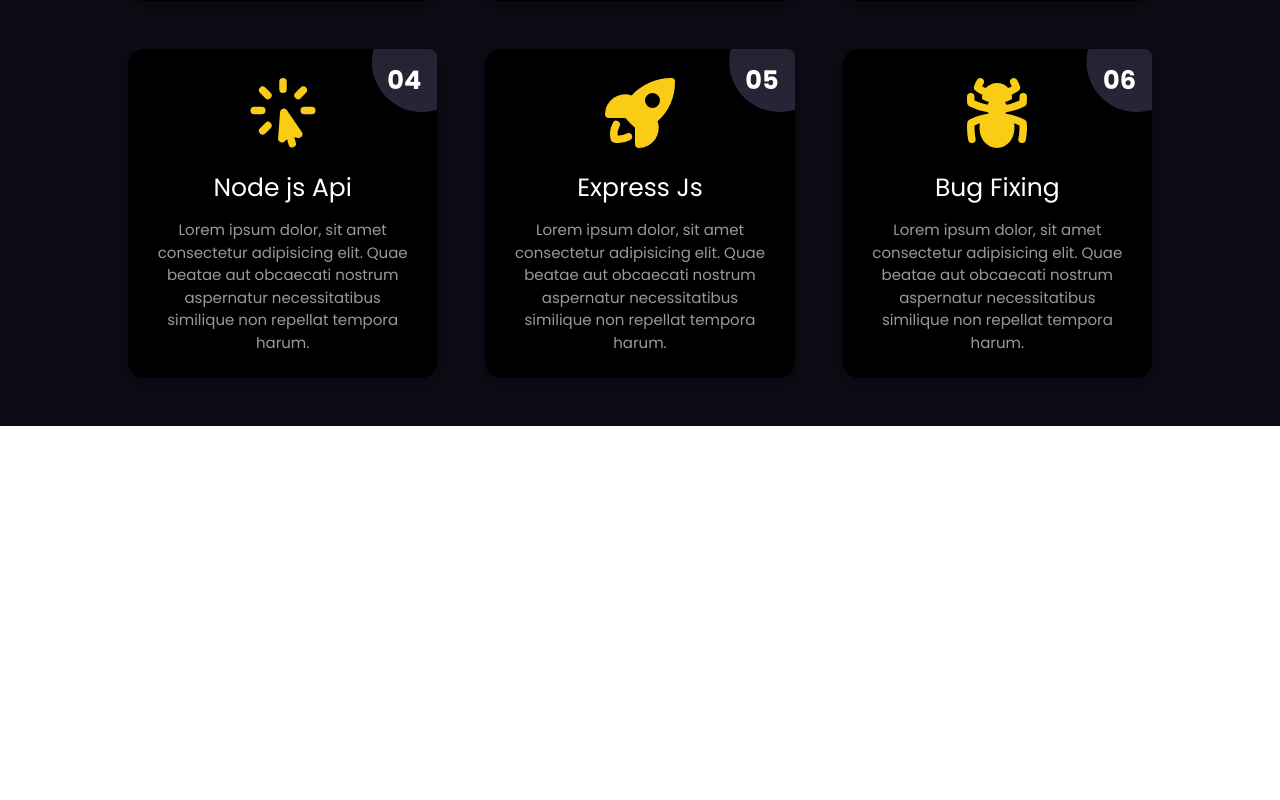
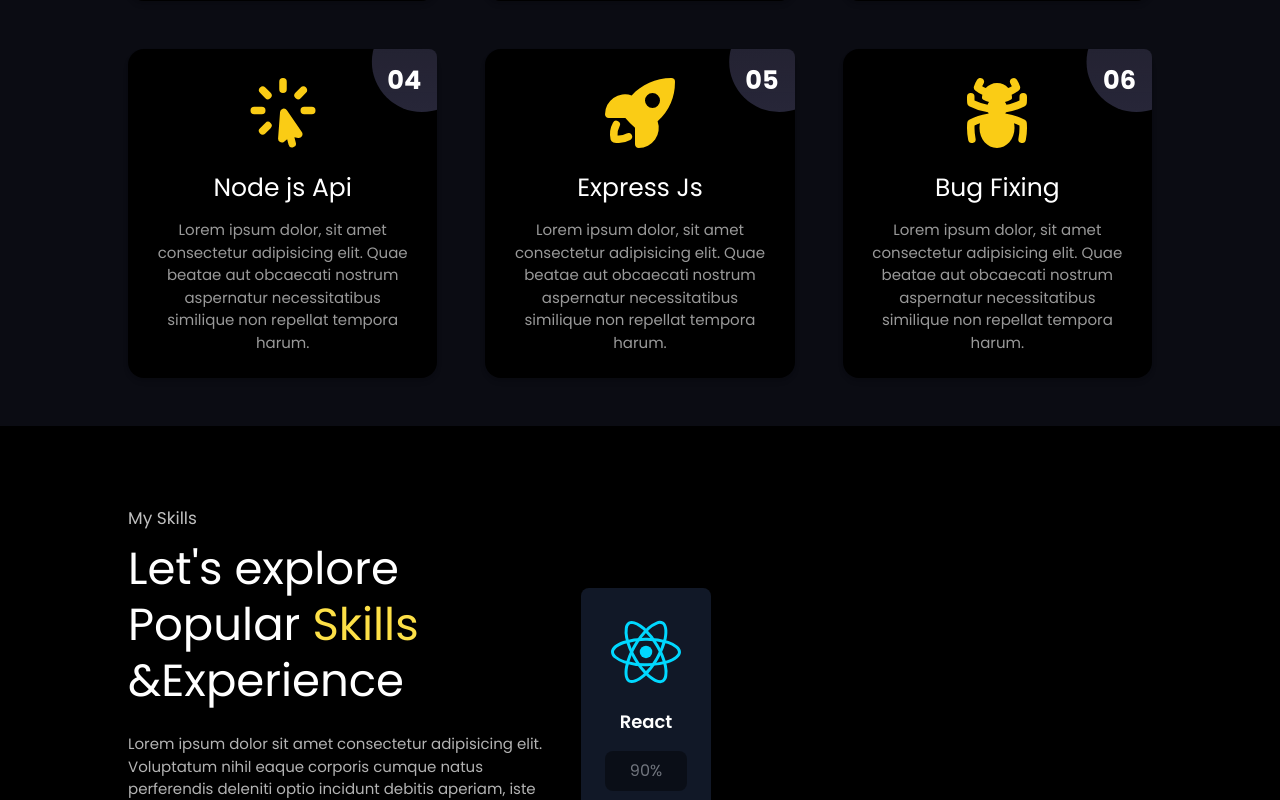
Before and after one commit to pablex72/portfolio-next-pd, a Next.js app: page / in a window 1280 px wide. Shown: the part 2000-2800 px from the top of the page. Before the commit the page ends 2426 px from the top, so only its background shows below. Built offline with nearby package versions, Linux system fonts and the light colour scheme.

Commit message:
feat: Skills section

```diff
--- /dev/null
+++ b/components/Helper/SkillCard.tsx
@@ -0,0 +1,20 @@
+import Image from 'next/image';
+import React from 'react'
+
+interface Props{
+    image:string;
+    title:string;
+    percent:string
+}
+
+const SkillCard = ({image,title,percent}:Props) => {
+  return (
+    <div className='p-6 hover:bg-red-700 duration-300 transition-all cursosr-pointer text-center rounded-lg bg-gray-900'>
+        <Image src={`${image}`} alt={title} width={80} height={80} className='object-cover mx-auto'/>
+        <h1 className='text-[18px] mt-[1rem] text-white font-[600]'>{title}</h1>
+        <div className='bg-black mt-[1rem] rounded-lg p-2 text-white opacity-40'>{percent}</div>
+    </div>
+  )
+}
+
+export default SkillCard
--- /dev/null
+++ b/components/Skills.tsx
@@ -0,0 +1,39 @@
+import React from "react";
+import SkillCard from "./Helper/SkillCard";
+
+const Skills = () => {
+  return (
+    <div className="pt-[5rem] pb-[3rem] bg-black">
+      <div className="grid w-[80%] mx-auto grid-cols-1 lg:grid-cols-7 gap-[2rem] items-center">
+        <div className="col-span-3">
+          <p className="heading__mini">My Skills</p>
+          <h1 className="heading__primary">
+            Let's explore Popular{" "}
+            <span className="text-yellow-300">Skills</span> &Experience
+          </h1>
+          <p className="text-[15px] mb-[1.5rem] text-white opacity-70 mt-[1.5rem]">
+            Lorem ipsum dolor sit amet consectetur adipisicing elit. Voluptatum
+            nihil eaque corporis cumque natus perferendis deleniti optio
+            incidunt debitis aperiam, iste nemo nobis fugiat. Similique.
+          </p>
+          <button className="relative flex h-[50px] w-40 items-center justify-center font-semibold overflow-hidden bg-red-500 text-white shadow-2xl transition-all before:absolute before:h-0 before:w-0 before:rounded-full before:bg-blue-600 before:duration-500 before:ease-out hover:before:h-56 hover:before:w-56">
+            <span className="relative z-10">Learn More</span>
+          </button>
+        </div>
+        <div className="col-span-4">
+          <div className="grid grid-cols-1 sm:grid-cols-2 md:grid-cols-4 lg:grid-cols-3 xl:grid-cols-4 gap-[1rem] items-center">
+            <div>
+              <SkillCard
+                title="React"
+                image="/images/react.svg"
+                percent="90%"
+              />
+            </div>
+          </div>
+        </div>
+      </div>
+    </div>
+  );
+};
+
+export default Skills;
--- a/pages/index.tsx
+++ b/pages/index.tsx
@@ -3,6 +3,7 @@
 import Nav from "@/components/Nav";
 import NavMobile from "@/components/NavMobile";
 import Services from "@/components/Services";
+import Skills from "@/components/Skills";
 import React, { useState } from "react";
 
 const HomePage = () => {
@@ -17,6 +18,7 @@
       <Hero />
       <AboutMe />
       <Services />
+      <Skills />
     </div>
   );
 };
```
Also changed, not shown: components/Hero.tsx (+8 -2 lines).
